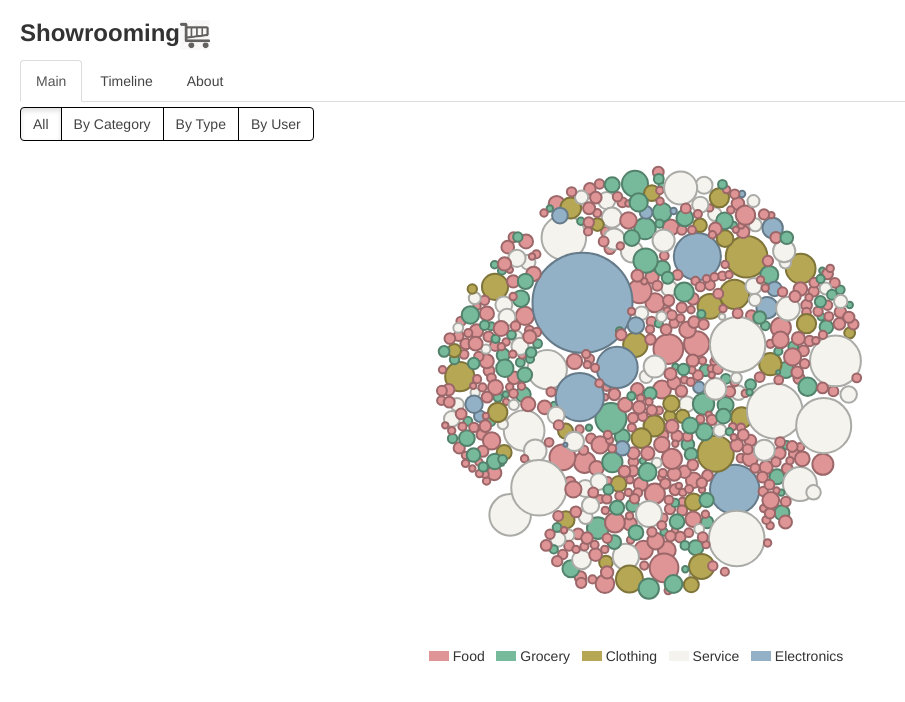
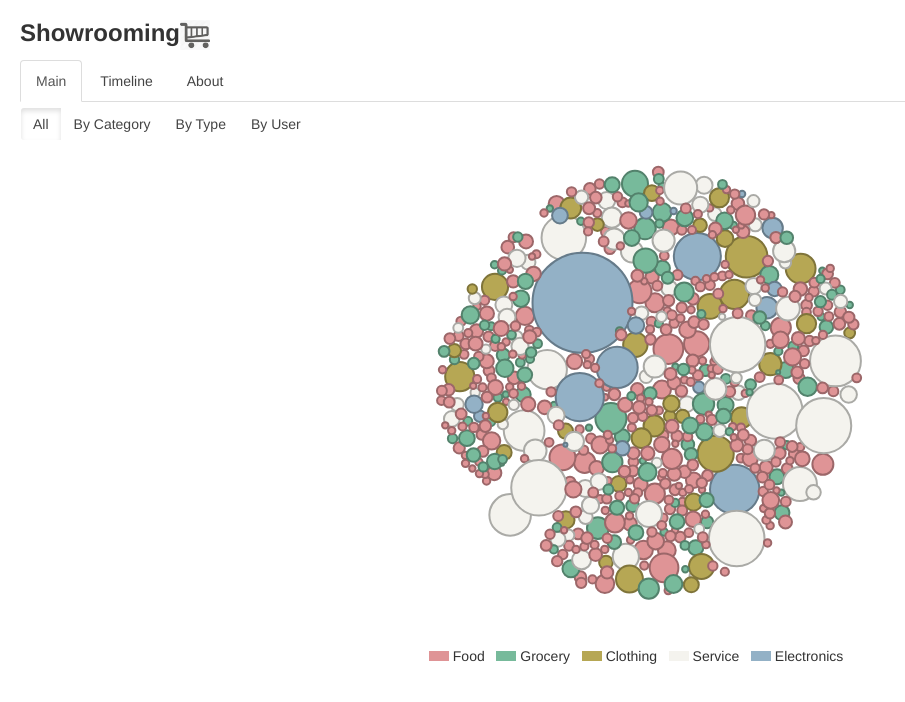
Before and after one commit to ShruthiSudhanva/showrooming, a plain HTML site: page index.html in a window 1280 px wide. Shown: the whole page, without its empty margins (0-905 px from the left). Drawn offline with nearby package versions, Linux system fonts and the light colour scheme; animation ran at ten frames a second.

Commit message:
Update index.html

```diff
--- a/index.html
+++ b/index.html
@@ -51,10 +51,10 @@
       <div class="tab-pane active" id="bubble">
             <div id="main" role="main">
             <div id="view_selection" class="btn-group" >
-              <a href="#" id="all" class="btn active" style="border-color:black;">All</a>
-              <a href="#" id="category" class="btn" style="border-color:black;">By Category</a>
-              <a href="#" id="type" class="btn" style="border-color:black;">By Type</a>
-              <a href="#" id="user" class="btn" style="border-color:black;">By User</a>
+              <a href="#" id="all" class="btn active">All</a>
+              <a href="#" id="category" class="btn">By Category</a>
+              <a href="#" id="type" class="btn">By Type</a>
+              <a href="#" id="user" class="btn">By User</a>
             </div>
             <div id="chart-area" class="chartarea">
               <div id="vis">
```
